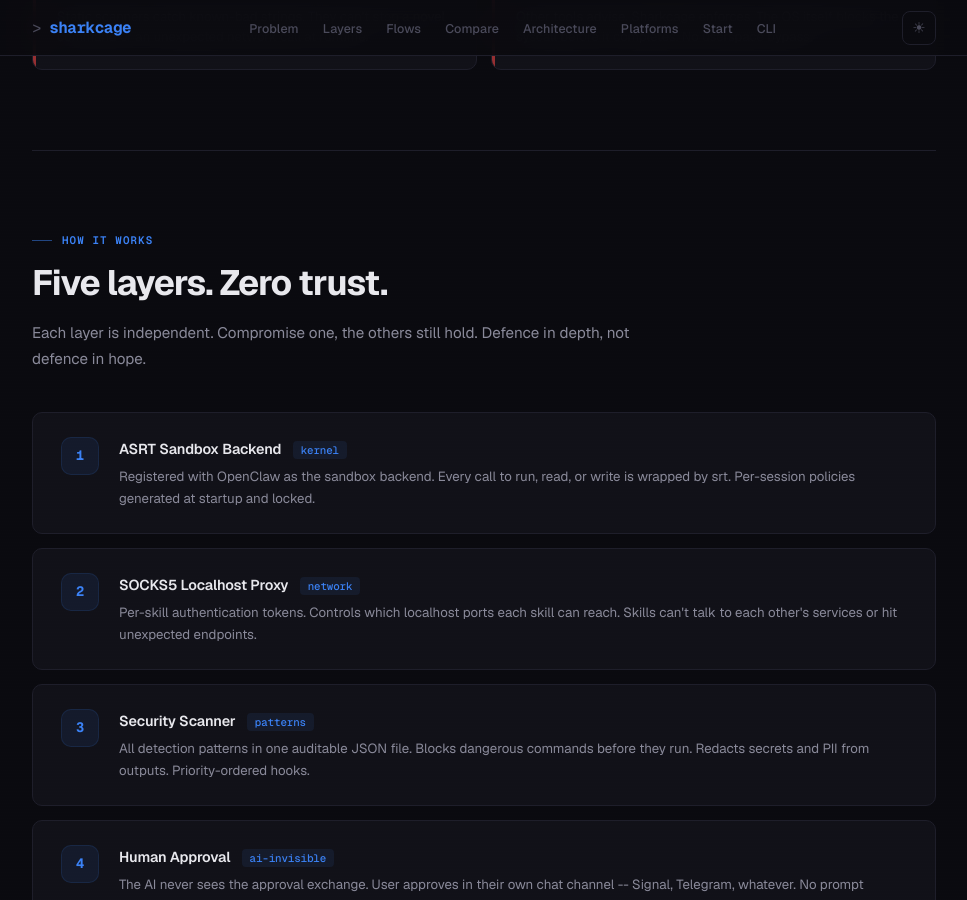
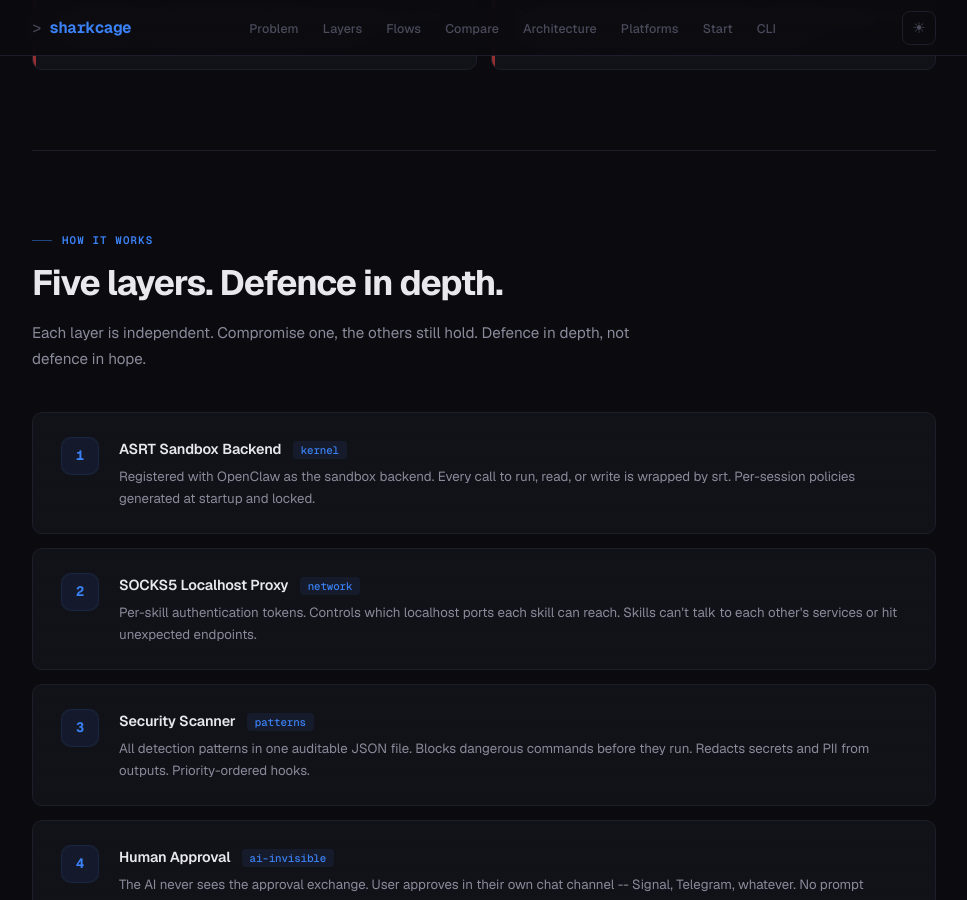
Before and after one commit to wan0net/sharkcage, a Jekyll site: the page docs/index.html, which Jekyll copies as it is, in a window 1280 px wide and 900 px high, scrolled down 1032 px. Shown: the whole window, without its empty margins (156-1123 px from the left). Built offline with Jekyll 4.4.1, drawn with Linux system fonts in a browser that asks for light colours.

Commit message:
Fix: Zero trust → Defence in depth
Co-Authored-By: Claude Opus 4.6 (1M context) <noreply@anthropic.com>

```diff
--- a/docs/index.html
+++ b/docs/index.html
@@ -941,7 +941,7 @@
   <section id="layers">
     <div class="reveal">
       <div class="section-label">How It Works</div>
-      <h2 class="section-heading">Five layers. Zero trust.</h2>
+      <h2 class="section-heading">Five layers. Defence in depth.</h2>
       <p class="section-desc">Each layer is independent. Compromise one, the others still hold. Defence in depth, not defence in hope.</p>
     </div>
     <div class="layers-grid">
```
